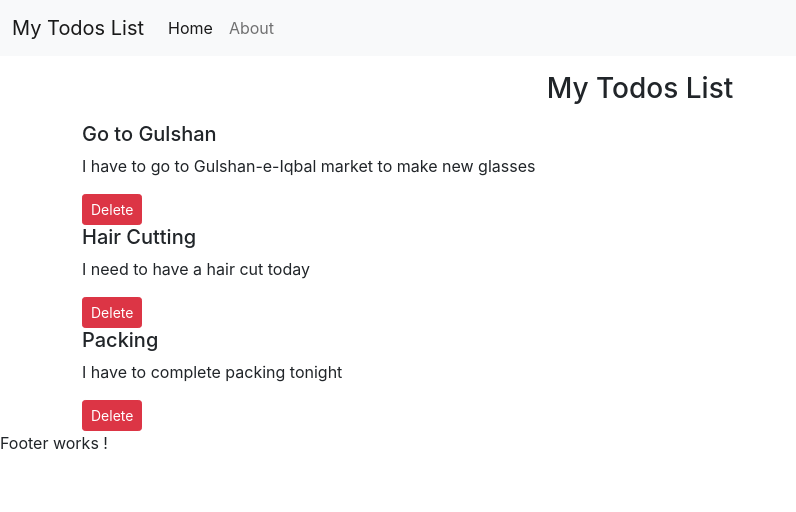
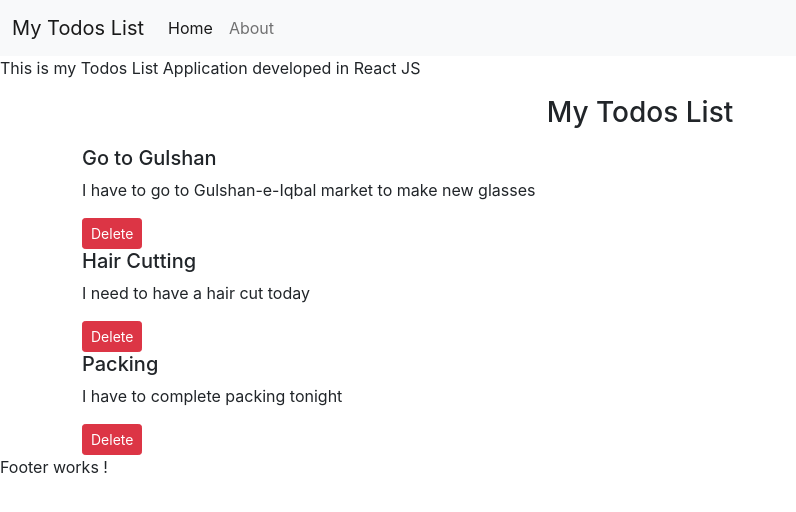
Before and after one commit to amjadali27/react-todo-app, a React (Create React App) app: page / in a window 1280 px wide. Shown: the top 512 px of the page, without its empty margins (0-796 px from the left). Built offline with nearby package versions, Linux system fonts and the light colour scheme.

Commit message:
Ui changes

```diff
--- a/src/App.js
+++ b/src/App.js
@@ -36,6 +36,7 @@ const onDelete = (todo)=>{
   return (
     <>
       <Header title ="My Todos List" searchBar={false}/>
+      <p>This is my Todos List Application developed in React JS</p>
       <Todos todos = {todos} onDelete={onDelete}/>
       <Footer />
     </>
```
